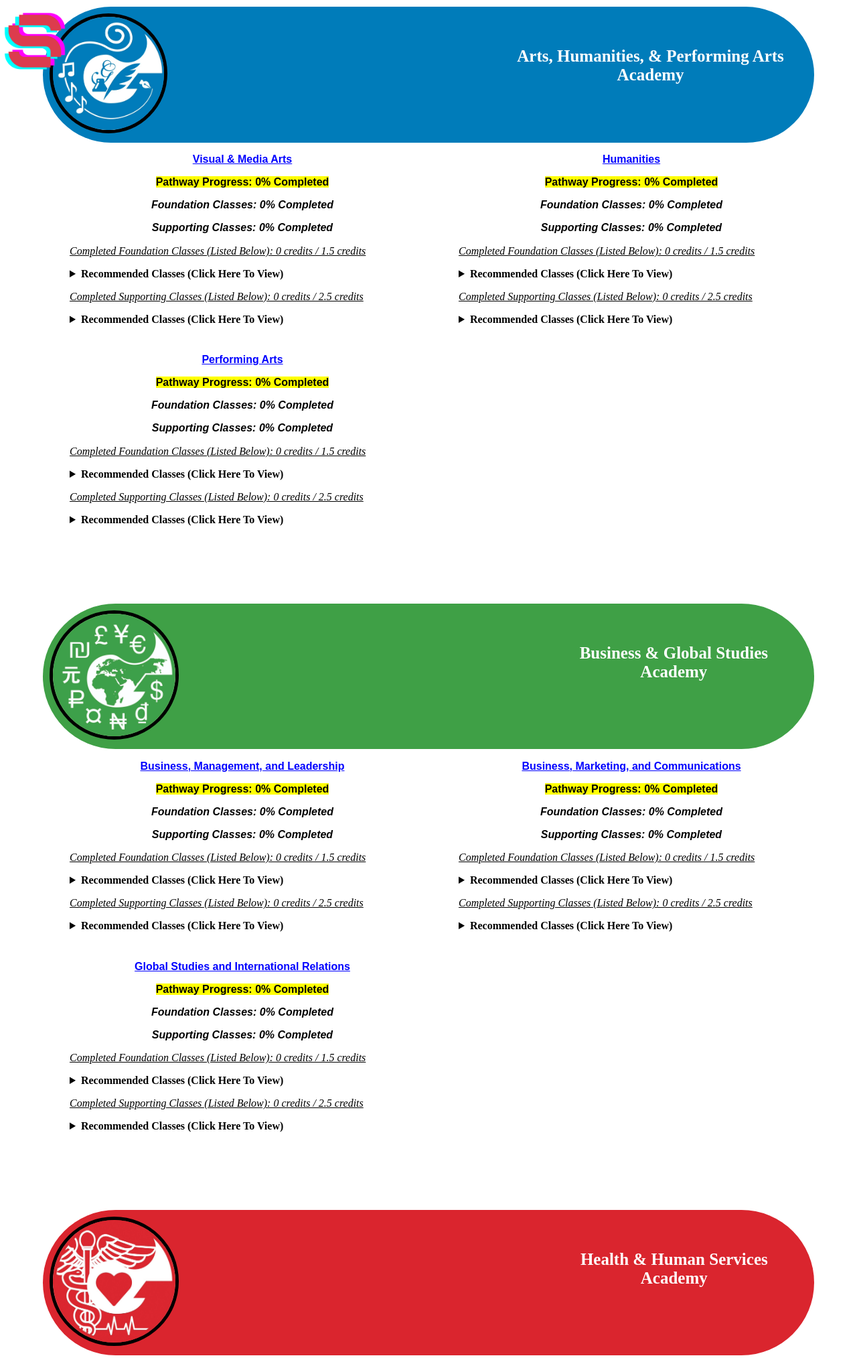
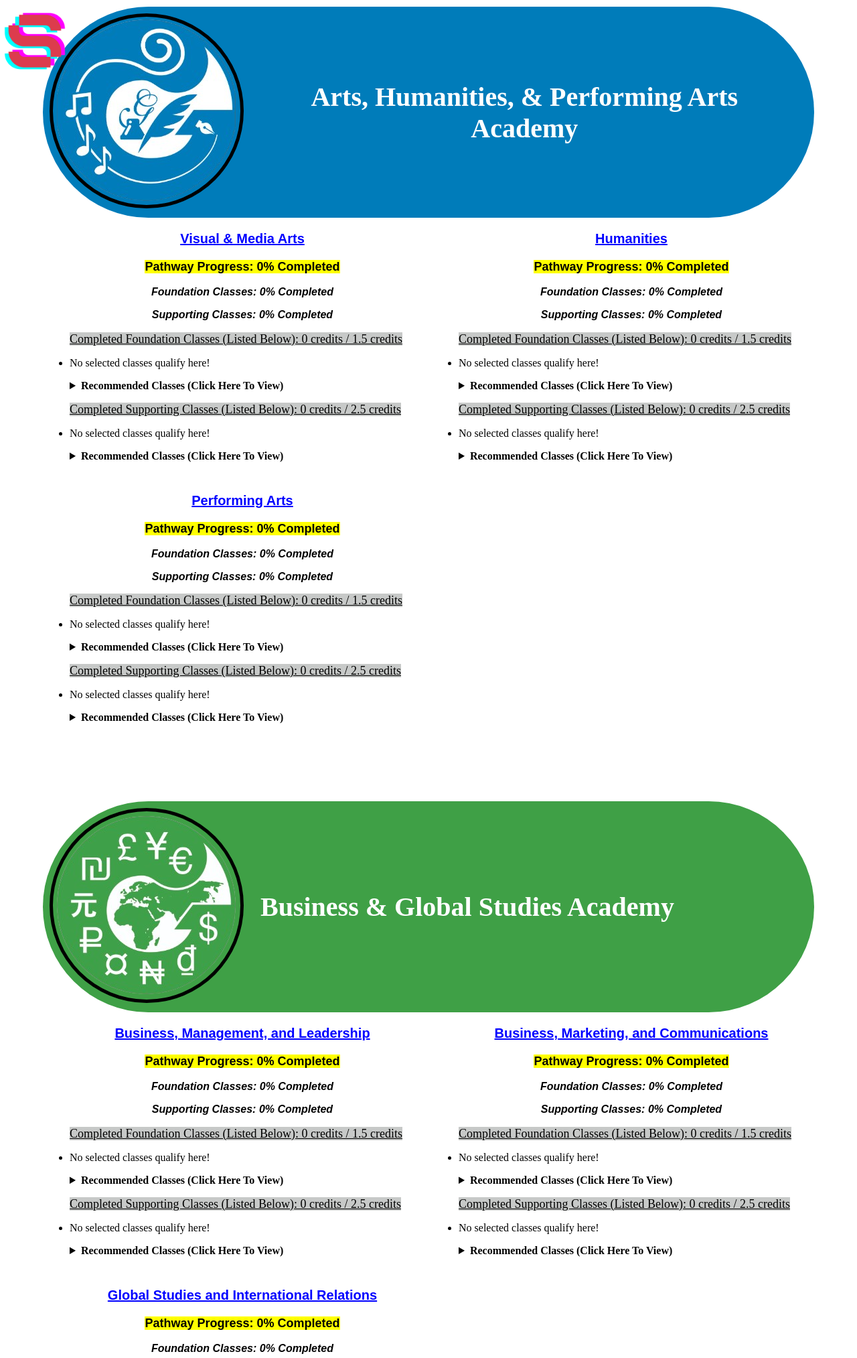
Before and after one commit to Prtatey28/imasse-sherpa, a PHP site: page /search.php in a window 1280 px wide. Shown: the top 2027 px of the page at 67% size. Run offline with PHP 8.4, Linux system fonts and the light colour scheme.

Commit message:
updated pictures in corner of search.php

```diff
--- a/json/searchProgram.json
+++ b/json/searchProgram.json
@@ -40,7 +40,7 @@
     ],
     "4": [
         {
-            "name": "Science, Technology, Engeineering & Mathematics (STEM) Academy",
+            "name": "Science, Technology, Engineering & Mathematics (STEM) Academy",
             "color": "#8c8b8e",
             "logo": "img/badges/4.png",
             "url": "https://sites.google.com/jeffcoschools.us/academyprogram/science-technology-engineering-math?authuser=0",
--- a/search.php
+++ b/search.php
@@ -17,9 +17,20 @@ $file = json_decode($file, true);
   $percentCheck = false;
   foreach ($file as $y) {
   ?>
-    <div style="background-color:<?= $y[0]['color'] ?> " class="header"><a href="<?= $y[0]['url'] ?> " target="_blank"><img class="badge" style="border-radius: 50%; border: 5px solid black" src="<?= $y[0]['logo'] ?>"></a>
-      <h3><?= $y[0]['name'] ?></h3>
+    <div class="header" style="background-color:<?= $y[0]['color'] ?> ">
+      <div class="container">
+        <div class="img">
+          <a href="<?= $y[0]['url'] ?> " target="_blank"><img class="img" style="border-radius: 50%; border: 5px solid black;" src="<?= $y[0]['logo'] ?>"></a>
         </div>
+        <div class="text">
+          <h3 style="font-size: 40px;"><?= $y[0]['name'] ?></h3>
+        </div>
+      </div>
+    </div>
+
+
+
+
     <div class="grid-container">
       <?php
       $allClasses = file_get_contents('json/allClasses.json');
@@ -114,7 +125,7 @@ $file = json_decode($file, true);
         $foundationPercent = round(($foundationCount / $foundationMin) * 100) . "%";
         $supportingPercent = round(($supportingCount / $supportingMin) * 100) . "%";
 
-        if (round((($foundationCount + $supportingCount) / $totalPathway) * 100)>=100){
+        if (round((($foundationCount + $supportingCount) / $totalPathway) * 100) >= 100) {
           $percentCheck = true;
         }
 
@@ -172,16 +183,20 @@ $file = json_decode($file, true);
       ?>
         <div class="path1">
           <h2>
-            <p style="color: blue;"><u><?php echo $pathwayName ?> </u></p>
-            <p><mark>Pathway Progress: <?= $percent ?> Completed</mark></p>
+            <p style="color: blue; font-size:20px"><u><?php echo $pathwayName ?> </u></p>
+            <p style=font-size:18px><mark>Pathway Progress: <?= $percent ?> Completed</mark></p>
             <p><i>Foundation Classes: <?= $foundationPercent ?> Completed</p>
             <p>Supporting Classes: <?= $supportingPercent ?> Completed</i></p>
           </h2>
           <ul>
-            <p2><i><u>Completed Foundation Classes (Listed Below): <?= $foundationCount ?> credits / <?= $foundationMin ?> credits</i></u></p2>
+            <p2 style=font-size:18px;background-color:#C7C9C8;color:black;><u>Completed Foundation Classes (Listed Below): <?= $foundationCount ?> credits / <?= $foundationMin ?> credits</u></p2>
             <p><?php
+                if (count($foundationClasses) > 0) {
                   foreach ($foundationClasses as $x) {
                     echo '<li>' . $x . '</li>';
+                  }
+                } else {
+                  echo '<li>' . "No selected classes qualify here!" . '</li>';
                 }
                 ?></p>
             <p>
@@ -196,10 +211,14 @@ $file = json_decode($file, true);
               </p>
             </details>
             </p>
-            <p2><i><u>Completed Supporting Classes (Listed Below): <?= $supportingCount ?> credits / <?= $supportingMin ?> credits</i></u></p2>
+            <p2 style=font-size:18px;background-color:#C7C9C8;color:black;><u>Completed Supporting Classes (Listed Below): <?= $supportingCount ?> credits / <?= $supportingMin ?> credits</u></p2>
             <p><?php
+                if (count($supportingClasses) > 0) {
                   foreach ($supportingClasses as $x) {
                     echo '<li>' . $x . '</li>';
+                  }
+                } else {
+                  echo '<li>' . "No selected classes qualify here!" . '</li>';
                 }
                 ?></p>
             <details>
@@ -227,20 +246,28 @@ $file = json_decode($file, true);
   $percentageCheck = 0;
   $checkPrint = "";
   $checkColor = "";
-  if ($percentCheck == false){
+  if ($percentCheck == false) {
     $checkPrint2 = "YES";
     $checkColor2 = "#04A731";
   }
-  if ($percentCheck == true){
+  if ($percentCheck == true) {
     $checkPrint2 = "NO";
     $checkColor2 = "#bf2121";
   }
   foreach ($file as $y) {
   ?>
-    <h5 style="font-family: Arial"><mark> Do I Qualify for IDS? </mark></h5><h4 style="color: <?= $checkColor2?>" ><b> <?php echo $checkPrint2?> </b>  </h4>
+    <h5 style="font-family: Arial"><mark> Do I Qualify for IDS? </mark></h5>
+    <h4 style="color: <?= $checkColor2 ?>"><b> <?php echo $checkPrint2 ?> </b> </h4>
     <p style="font-size: 25px"><mark> <b>NOTE:</b> While it may say you've completed IDS below, you, yourself, still need to verify the requirement above certain Academies to ensure that you still qualify! </mark></p>
-    <div style="background-color:<?= $y[0]['color'] ?> " class="header"><a href="<?= $y[0]['url'] ?> " target="_blank"><img class="badge" style="border-radius: 50%; border: 5px solid black" src="<?= $y[0]['logo'] ?>"></a>
-      <h3><?= $y[0]['name'] ?> </h3>
+    <div class="header" style="background-color:<?= $y[0]['color'] ?> ">
+      <div class="container">
+        <div class="img">
+          <a href="<?= $y[0]['url'] ?> " target="_blank"><img class="img" style="border-radius: 50%; border: 5px solid black;" src="<?= $y[0]['logo'] ?>"></a>
+        </div>
+        <div class="text">
+          <h3 style="font-size: 40px;"><?= $y[0]['name'] ?></h3>
+        </div>
+      </div>
     </div>
     <div class="grid-container">
       <?php
@@ -330,15 +357,19 @@ $file = json_decode($file, true);
       ?>
         <div class="path2">
           <h2>
-            <p style="color: blue;"><u><?php echo $pathwayName ?> </u></p>
-            <p><i><mark>Classes: <?= $foundationPercent ?> Completed</mark></p>
+            <p style="color: blue;font-size:20px"><u><?php echo $pathwayName ?> </u></p>
+            <p style=font-size:18px><i><mark>Classes: <?= $foundationPercent ?> Completed</mark></p>
             <p><mark> <?php echo $partText ?> </mark></i></p>
           </h2>
           <ul>
-            <p2><i><u>Completed Classes (Listed Below): <?= $foundationCount ?> credits / <?= $foundationMin ?> credits</i></u></p2>
+            <p2 style=font-size:18px;background-color:#C7C9C8;color:black;><u>Completed Classes (Listed Below): <?= $foundationCount ?> credits / <?= $foundationMin ?> credits</u></p2>
             <p><?php
+                if (count($foundationClasses) > 0) {
                   foreach ($foundationClasses as $x) {
                     echo '<li>' . $x . '</li>';
+                  }
+                } else {
+                  echo '<li>' . "No selected classes qualify here!" . '</li>';
                 }
                 ?></p>
             <p>
@@ -360,26 +391,28 @@ $file = json_decode($file, true);
       ?>
     </div>
   <?php
-  if ($percentageCheck >= 4){
+    if ($percentageCheck >= 4) {
       $checkPrint = "IDS Completed";
       $checkColor = "lime";
     }
-  if ($percentageCheck < 4){
+    if ($percentageCheck < 4) {
       $checkPrint = "IDS Not Completed";
       $checkColor = "#bf2121";
     }
-
   }
   ?>
-  <h4 style = "color: <?= $checkColor ?> ">(<?= $checkPrint ?>)</h4>
+  <h4 style="color: <?= $checkColor ?> ">(<?= $checkPrint ?>)</h4>
 </body>
 
 </html>
 <style>
-  .badge {
-    max-width: 25%;
+
+
+  img {
+    width: 280px;
     height: auto;
-    width: auto;
+    max-width: 100%;
+    max-height: 100%;
   }
 
   .badge2 {
@@ -405,11 +438,13 @@ $file = json_decode($file, true);
     color: white;
     padding: 25px;
   }
+
   h4 {
     flex-grow: 1;
     font-size: 40px;
     text-align: center;
   }
+
   h5 {
     flex-grow: 1;
     font-size: 25px;
@@ -417,6 +452,7 @@ $file = json_decode($file, true);
     color: white;
     padding: 5px;
   }
+
   body {
     background-color: white;
     max-width: 1250px;
@@ -470,6 +506,17 @@ $file = json_decode($file, true);
     margin-bottom: 100px;
   }
 
+  .container {
+    display: flex;
+    align-items: center;
+    justify-content: center;
+  }
+
+  .title {
+    font-size: 20px;
+    padding-left: 10px;
+  }
+
   form {
     display: none;
   }
```
Also changed, not shown: index.php (+5 -6 lines), json/allClasses.json (+1 -1 lines), img/badges/1.png, img/badges/2.png, img/badges/3.png, img/badges/4.png, img/badges/5.png. Lines whose indentation alone changed are shown as unchanged.
